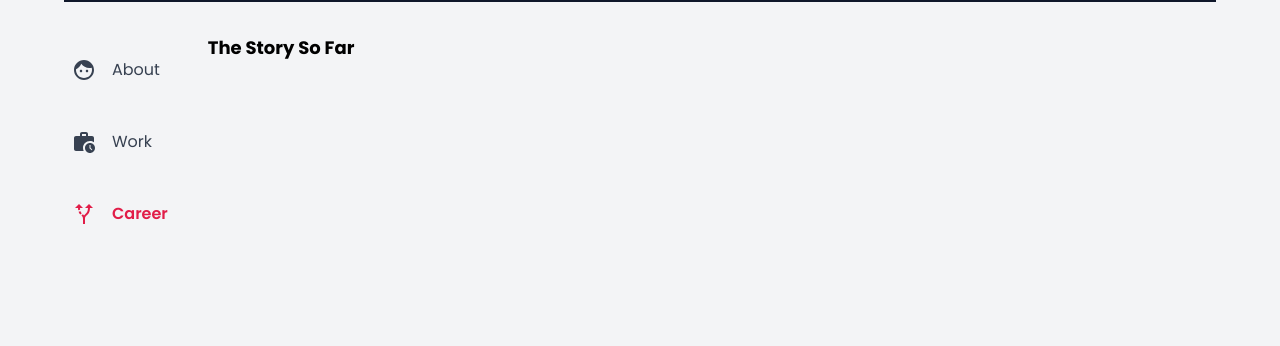
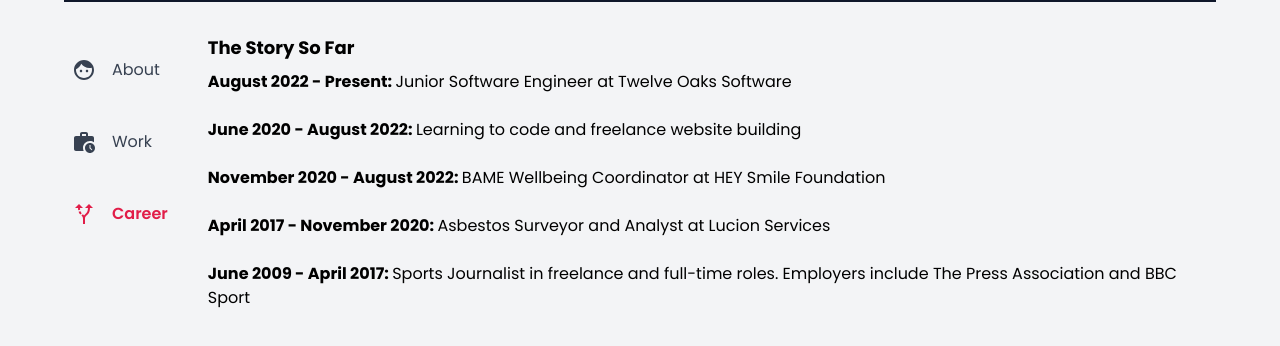
Before and after one commit to bibhashdash/bibhashdash, a Next.js app: page /career in a window 1280 px wide. Shown: the part 206-552 px from the top of the page. Built offline with nearby package versions, Linux system fonts and the light colour scheme.

Commit message:
career stuff so whatevs

```diff
--- a/src/app/career/page.tsx
+++ b/src/app/career/page.tsx
@@ -9,6 +9,13 @@
   return (
     <PageWrapper>
       <p className="w-full text-lg text-center md:text-left font-bold">The Story So Far</p>
+      <div className="w-full flex flex-col gap-6 mt-2">
+        <p><b>August 2022 - Present: </b>Junior Software Engineer at Twelve Oaks Software</p>
+        <p><b>June 2020 - August 2022: </b>Learning to code and freelance website building</p>
+        <p><b>November 2020 - August 2022: </b>BAME Wellbeing Coordinator at HEY Smile Foundation</p>
+        <p><b>April 2017 - November 2020: </b>Asbestos Surveyor and Analyst at Lucion Services</p>
+        <p><b>June 2009 - April 2017: </b>Sports Journalist in freelance and full-time roles. Employers include The Press Association and BBC Sport</p>
+      </div>
     </PageWrapper>
   )
 }
--- a/src/app/layout.tsx
+++ b/src/app/layout.tsx
@@ -35,7 +35,7 @@
 
   return (
     <html lang="en">
-    <body className={`${poppins.variable} ${playfair.variable} font-sans bg-gray-100 w-full flex justify-center h-screen px-2 md:py-8`}>
+    <body className={`${poppins.variable} ${playfair.variable} font-sans bg-gray-100 w-full flex justify-center px-2 md:py-8`}>
     <div className="w-full max-w-6xl">
       <MainHeader />
       <div className="md:flex md:flex-row-reverse w-full">
--- a/src/app/work/page.tsx
+++ b/src/app/work/page.tsx
@@ -17,7 +17,9 @@
   maxWidth: '900px',
   padding: '4px',
   borderRadius: '10px',
-  height: 'fit-content',
+  overflow: 'auto',
+  height: '100%',
+  maxHeight: '600px',
   backgroundColor: 'background.paper',
   boxShadow: 24,
 };
@@ -46,7 +48,7 @@
              aria-labelledby="modal-modal-title"
              aria-describedby="modal-modal-description">
         <Box sx={style}>
-          <ContentCardWrapper title={modalContent.title} imageSource={modalContent.imageSource}>
+          <ContentCardWrapper onClickCloseButton={() => setOpen(!open)} title={modalContent.title} imageSource={modalContent.imageSource}>
             <PortfolioTextContent workType={modalContent.workType} techStack={modalContent.techStack} description={modalContent.description} />
           </ContentCardWrapper>
         </Box>
--- /dev/null
+++ b/src/components/CloseIcon.tsx
@@ -0,0 +1,7 @@
+export const CloseIcon = () => {
+  return (
+    <svg xmlns="http://www.w3.org/2000/svg" height="24" viewBox="0 -960 960 960" width="24">
+      <path d="m256-200-56-56 224-224-224-224 56-56 224 224 224-224 56 56-224 224 224 224-56 56-224-224-224 224Z"/>
+    </svg>
+  )
+}
--- a/src/components/ContentCardWrapper.tsx
+++ b/src/components/ContentCardWrapper.tsx
@@ -1,15 +1,26 @@
 import React from "react";
+import {CloseIcon} from "@/components/CloseIcon";
 
 interface ContentCardWrapperProps {
   title: string,
   imageSource: string,
-  children: React.ReactNode
+  children: React.ReactNode,
+  onClickCloseButton?: () => void,
 }
 
-export const ContentCardWrapper = ({title, imageSource, children}: ContentCardWrapperProps) => {
+export const ContentCardWrapper = ({title, imageSource, children, onClickCloseButton}: ContentCardWrapperProps) => {
   return (
      <div className="flex flex-col items-center justify-start w-full px-4 md:px-12 md:gap-6 h-full">
-       <p className="w-full text-lg text-center md:text-left font-bold">{title}</p>
+       <div className="w-full flex justify-between">
+         <p className="w-full text-lg text-center md:text-left font-bold">{title}</p>
+         {
+           onClickCloseButton && (
+             <div onClick={onClickCloseButton} className="cursor-pointer">
+               <CloseIcon />
+             </div>
+           )
+         }
+       </div>
        <div className="flex flex-col items-center lg:grid lg:grid-cols-12 gap-4 justify-center">
          <img src={imageSource} className="w-full rounded-lg col-span-6"/>
          <div className="text-sm h-full col-span-6">
```
